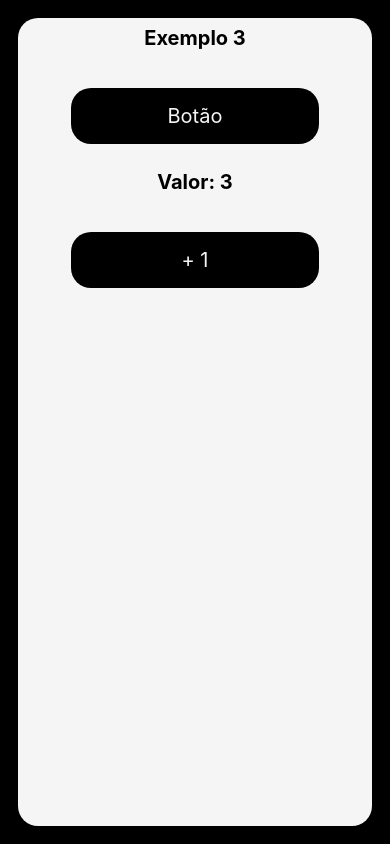
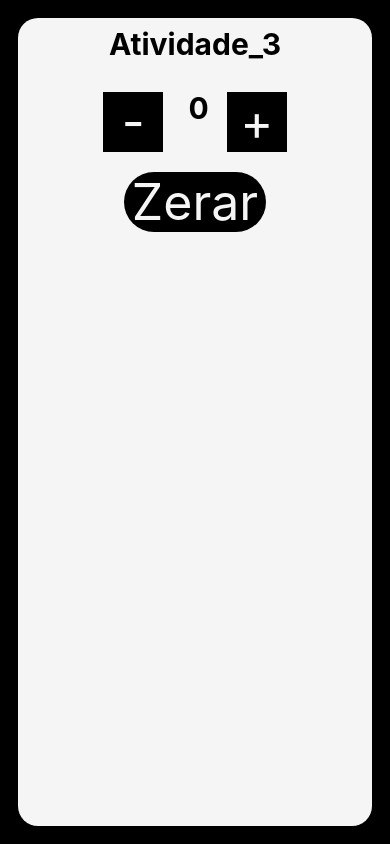
Before and after one commit to Daniicalil/react_native, a React Native app: screen / in a window 390 px wide. Built offline with nearby package versions, Linux system fonts and the light colour scheme.

Commit message:
aula 13-03

```diff
--- a/App.js
+++ b/App.js
@@ -1,12 +1,13 @@
 import { View, StyleSheet } from 'react-native';
 
 // import Atividade_1 from './src/atividade_1/index';
-import Exemplo_3 from './src/ex_3';
+// import Exemplo_3 from './src/ex_3';
+import Atividade_3 from './atividade_3';
 
 export default function App() {
   return (
     <View style={styles.container}>
-        <Exemplo_3 />
+        <Atividade_3 />
     </View>
   );
 }
--- /dev/null
+++ b/atividade_3/index.js
@@ -0,0 +1,62 @@
+import React, { useState } from 'react';
+import { View, Text, TouchableOpacity } from 'react-native';
+
+import styles from './styles';
+
+export default function Atividade_3 () {
+
+    const [numero, setNumero] = useState(0);
+
+    function incremento() {
+        const inc = numero + 1;
+        setNumero(inc);
+        // console.log(numero);
+    }
+
+    function retirada() {
+        const ret = numero - 1;
+        setNumero(ret);
+        // console.log(numero);
+    }
+
+    function zerar() {
+        const zer = numero = 0;
+        setNumero(zer);
+        // console.log(numero);
+    }
+
+    return(
+            <View style={styles.container}>
+                <Text style={styles.titulo}>Atividade_3</Text>
+
+                <View style={styles.containerB}>
+
+                <TouchableOpacity
+                    style={styles.botao}
+                    onPress={() => retirada()}
+                >
+                    <Text style={styles.txtBotao}>-</Text>
+                </TouchableOpacity>
+
+                <Text style={styles.titulo}> {numero}</Text>
+
+                <TouchableOpacity
+                    style={styles.botao}
+                    onPress={() => incremento()}
+                >
+                    <Text style={styles.txtBotao}>+</Text>
+                </TouchableOpacity>
+
+                </View>
+
+                <TouchableOpacity
+                    style={styles.botaoZerar}
+                    onPress={() => zerar()}
+                >
+                    <Text style={styles.txtBotao}>Zerar</Text>
+                </TouchableOpacity>
+
+            </View>
+
+    );
+}
--- /dev/null
+++ b/atividade_3/styles.js
@@ -0,0 +1,45 @@
+import { StyleSheet } from 'react-native';
+
+const styles = StyleSheet.create({
+    container: {
+        flex: 1,
+        backgroundColor: '#f5f5f5',
+        width: '100%',
+        alignItems: 'center',
+        borderRadius: 20,
+        display: 'flex',
+
+    },
+    containerB: {
+        flexDirection: 'row',
+        justifyContent: 'center',
+
+    },
+    titulo: {
+        fontSize: 30,
+        fontWeight: 'bold',
+        margin: 8,
+        marginBottom: 20,
+    },
+    botao: {
+        width: '60px',
+        backgroundColor: '#000',
+        alignItems: 'center',
+        margin: 10,
+        justifyContent: 'space-between',
+    },
+    txtBotao: {
+        color: '#f5f5f5',
+        fontSize: 50,
+    },
+    botaoZerar: {
+        width: '40%',
+        backgroundColor: '#000',
+        alignItems: 'center',
+        margin: 10,
+        justifyContent: 'space-between',
+        borderRadius: 30,
+    }
+});
+
+export default styles;
```
